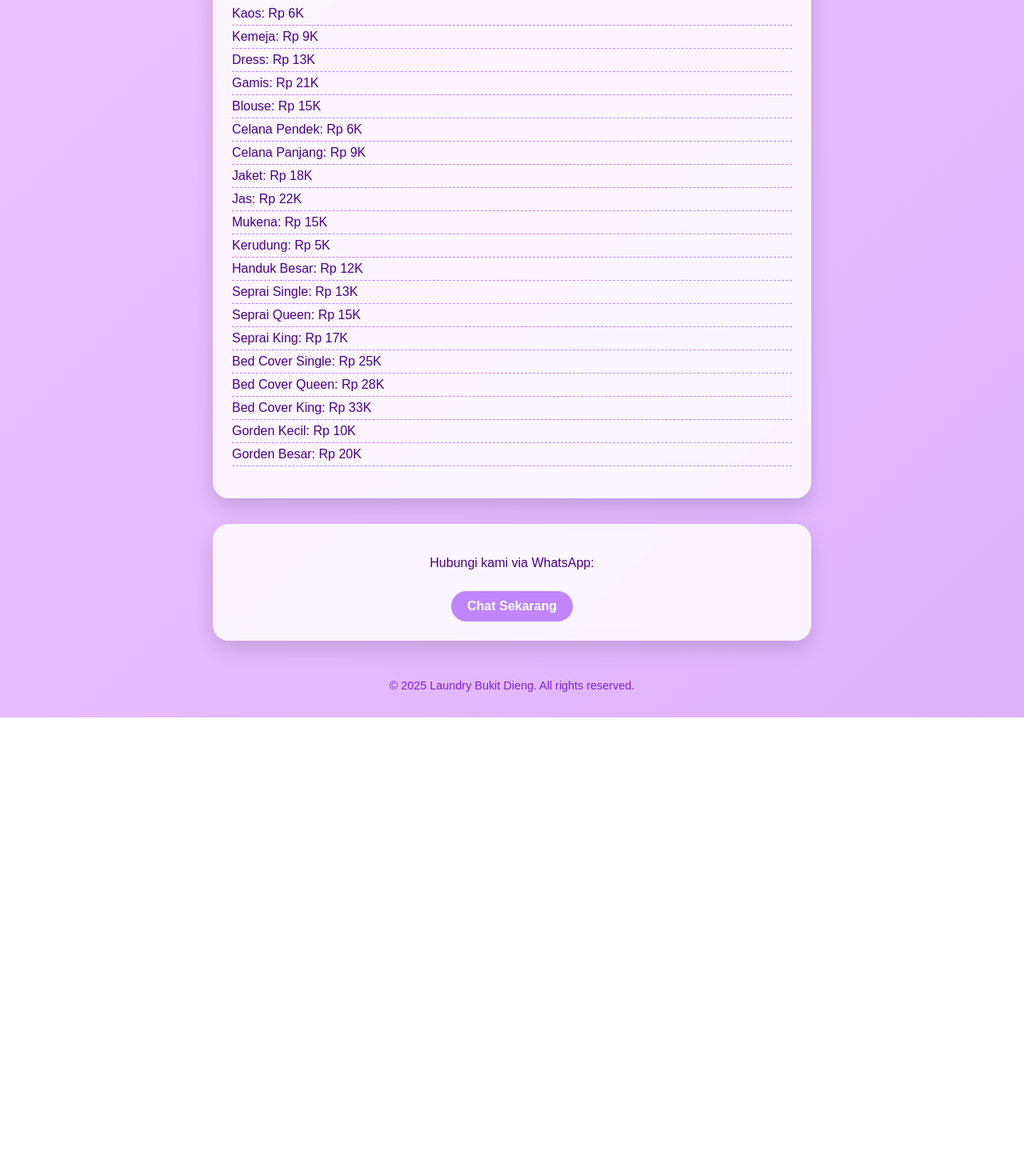
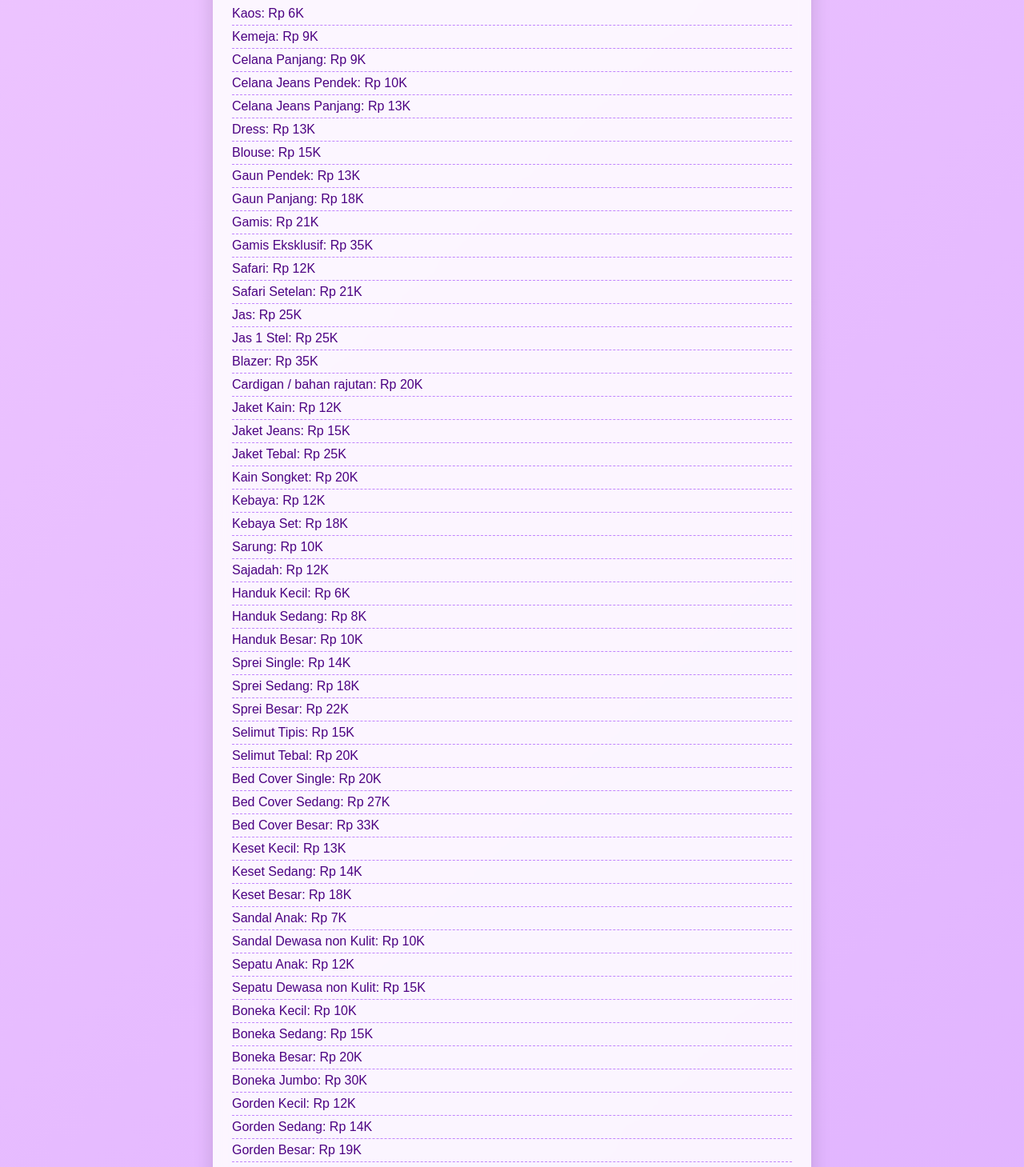
Before and after one commit to browniessr/mou-laundry, a plain HTML site: page index.html in a window 1280 px wide. Shown: the part 1661-3120 px from the top of the page at 80% size. Before the commit the page ends 2558 px from the top, so only its background shows below. Drawn offline with Linux system fonts and the light colour scheme.

Commit message:
Update index.html
update satuan

```diff
--- a/index.html
+++ b/index.html
@@ -283,24 +283,54 @@
     <ul>
       <li>Kaos: Rp 6K</li>
       <li>Kemeja: Rp 9K</li>
+      <li>Celana Panjang: Rp 9K</li>
+      <li>Celana Jeans Pendek: Rp 10K</li>
+      <li>Celana Jeans Panjang: Rp 13K</li>
       <li>Dress: Rp 13K</li>
+      <li>Blouse: Rp 15K</li>
+      <li>Gaun Pendek: Rp 13K</li>
+      <li>Gaun Panjang: Rp 18K</li>
       <li>Gamis: Rp 21K</li>
-      <li>Blouse: Rp 15K</li>
-      <li>Celana Pendek: Rp 6K</li>
-      <li>Celana Panjang: Rp 9K</li>
-      <li>Jaket: Rp 18K</li>
-      <li>Jas: Rp 22K</li>
-      <li>Mukena: Rp 15K</li>
-      <li>Kerudung: Rp 5K</li>
-      <li>Handuk Besar: Rp 12K</li>
-      <li>Seprai Single: Rp 13K</li>
-      <li>Seprai Queen: Rp 15K</li>
-      <li>Seprai King: Rp 17K</li>
-      <li>Bed Cover Single: Rp 25K</li>
-      <li>Bed Cover Queen: Rp 28K</li>
-      <li>Bed Cover King: Rp 33K</li>
-      <li>Gorden Kecil: Rp 10K</li>
-      <li>Gorden Besar: Rp 20K</li>
+      <li>Gamis Eksklusif: Rp 35K</li>
+      <li>Safari: Rp 12K</li>
+      <li>Safari Setelan: Rp 21K</li>
+      <li>Jas: Rp 25K</li>
+      <li>Jas 1 Stel: Rp 25K</li>
+      <li>Blazer: Rp 35K</li>
+      <li>Cardigan / bahan rajutan: Rp 20K</li>
+      <li>Jaket Kain: Rp 12K</li>
+      <li>Jaket Jeans: Rp 15K</li>
+      <li>Jaket Tebal: Rp 25K</li>
+      <li>Kain Songket: Rp 20K</li>
+      <li>Kebaya: Rp 12K</li>
+      <li>Kebaya Set: Rp 18K</li>
+      <li>Sarung: Rp 10K</li>
+      <li>Sajadah: Rp 12K</li>
+      <li>Handuk Kecil: Rp 6K</li>
+      <li>Handuk Sedang: Rp 8K</li>
+      <li>Handuk Besar: Rp 10K</li>
+      <li>Sprei Single: Rp 14K</li>
+      <li>Sprei Sedang: Rp 18K</li>
+      <li>Sprei Besar: Rp 22K</li>
+      <li>Selimut Tipis: Rp 15K</li>
+      <li>Selimut Tebal: Rp 20K</li>
+      <li>Bed Cover Single: Rp 20K</li>
+      <li>Bed Cover Sedang: Rp 27K</li>
+      <li>Bed Cover Besar: Rp 33K</li>
+      <li>Keset Kecil: Rp 13K</li>
+      <li>Keset Sedang: Rp 14K</li>
+      <li>Keset Besar: Rp 18K</li>
+      <li>Sandal Anak: Rp 7K</li>
+      <li>Sandal Dewasa non Kulit: Rp 10K</li>
+      <li>Sepatu Anak: Rp 12K</li>
+      <li>Sepatu Dewasa non Kulit: Rp 15K</li>
+      <li>Boneka Kecil: Rp 10K</li>
+      <li>Boneka Sedang: Rp 15K</li>
+      <li>Boneka Besar: Rp 20K</li>
+      <li>Boneka Jumbo: Rp 30K</li>
+      <li>Gorden Kecil: Rp 12K</li>
+      <li>Gorden Sedang: Rp 14K</li>
+      <li>Gorden Besar: Rp 19K</li>
     </ul>
   </div>
 
```
